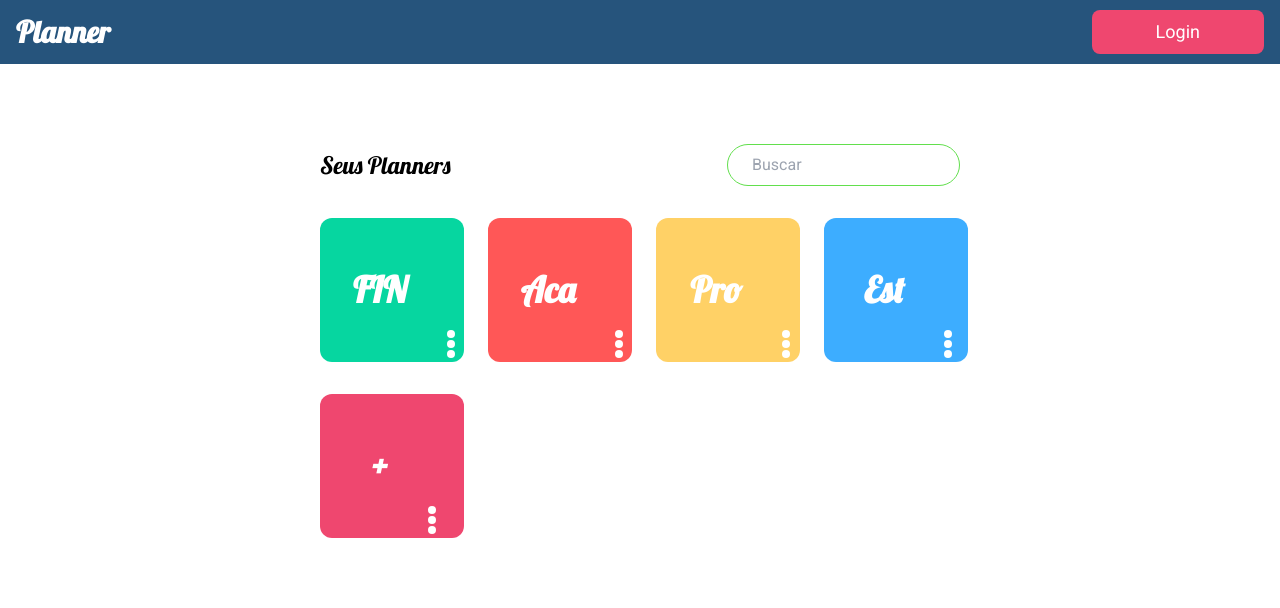
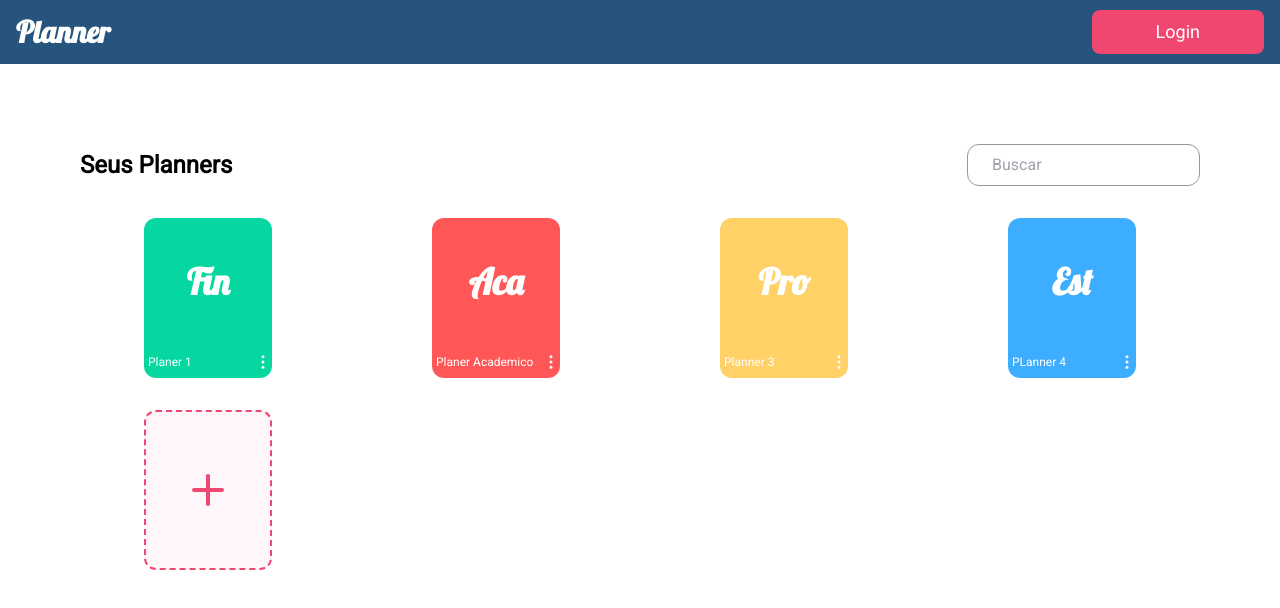
Before and after one commit to DanielCabral/planner-pw, a React (Create React App) app: page /planners in a window 1280 px wide. Shown: the top 608 px of the page. Built offline with nearby package versions, Linux system fonts and the light colour scheme.

Commit message:
changes in planners screen, and add edit planner screen

```diff
--- a/package.json
+++ b/package.json
@@ -9,6 +9,7 @@
     "@testing-library/user-event": "^12.1.10",
     "react": "^17.0.2",
     "react-dom": "^17.0.2",
+    "react-icons": "^4.3.1",
     "react-router-dom": "^5.3.0",
     "react-scripts": "4.0.3",
     "web-vitals": "^1.0.1"
--- a/src/App.js
+++ b/src/App.js
@@ -4,6 +4,7 @@ import Landing from './pages/home';
 import Login from './pages/login';
 import Planners from './pages/planners';
 import PlannerModel from './pages/PlannerModel';
+import EditPlanner from './pages/EditPlanner';
 
 
 function App() {
@@ -13,6 +14,7 @@ function App() {
             <Route exact path="/login" component={Login} />
             <Route exact path="/planners" component={Planners} />
             <Route exact path="/new-planner" component={PlannerModel} />
+            <Route exact path="/edit-planner" component={EditPlanner} />
         </Switch>
   );
 }
--- /dev/null
+++ b/src/pages/EditPlanner/index.js
@@ -0,0 +1,45 @@
+import Header from '../../components/header';
+import {VscSplitHorizontal, VscSplitVertical} from 'react-icons/vsc'
+import {FiChevronLeft, FiChevronRight, FiPlus} from 'react-icons/fi'
+import {MdDelete} from 'react-icons/md'
+
+export default function EditPlanner() {
+    const col = () =>{
+        return (
+        <div className='w-80 h-96 bg-new-planner border-4 border-dotted border-secondary'>
+            <div className='ml-2 mt-2 flex flex-row'>
+                <button cursor='pointer' className=''>
+                    <VscSplitHorizontal className='p-1 text-secondary border border-secondary text-3xl rounded'/>
+                </button>
+                <button cursor='pointer' className=''>
+                    <VscSplitVertical className='ml-1 p-1 text-secondary border border-secondary text-3xl rounded'/>
+                </button>
+                <button cursor='pointer' className=''>
+                    <FiChevronLeft className='ml-1 p-1 text-secondary border border-secondary text-3xl rounded'/>
+                </button>
+                <button cursor='pointer' className=''>
+                    <FiChevronRight className='ml-1 p-1 text-secondary border border-secondary text-3xl rounded'/>
+                </button>
+                <button cursor='pointer' className=''>
+                    <MdDelete className='ml-1 p-1 text-secondary border border-secondary text-3xl rounded'/>
+                </button>
+            </div>
+            <div className='h-80 flex items-center justify-center'>
+                <FiPlus className='ml-1 p-1 text-secondary text-7xl'/>
+            </div>
+           </div>
+    )
+}
+
+    return (
+       <div className='w-full h-screen'>
+          <Header />
+
+          <div className='mt-10 w-full grid gap-4 grid-cols-3 place-items-center'>
+           {col()}
+           {col()}
+           {col()}
+          </div>
+       </div>
+    );
+}
--- a/src/pages/login/index.js
+++ b/src/pages/login/index.js
@@ -7,32 +7,37 @@ import {Link} from 'react-router-dom';
 
 export default function Login() {
     return (
-       <div className='w-full h-screen'>
+       <div className='w-full'>
           <Header />
           <div className='flex flex-row'>
-              <div className='mt-36 w-full h-auto flex flex-col justify-start items-center'>
-               <form className='px-20 py-12 shadow-lg border rounded-xl flex flex-col items-center justify-center'>
-                   <p className='text-3xl leading-normal font-serif mb-4'>Login</p>
-                   <div  className='flex flex-row items-end'>
-                    <img src={User} alt='' className='h-6 w-6'/>
-                        <div className='ml-3 flex flex-col'>
-                            <p className='text-sm text-bold'>E-mail</p>
-                            <input className='border-2 shadow-inner border-secondary rounded' type='text'/>
+              <div className='mt-12 mb-14 w-full flex flex-col flex-grow justify-start items-center'>
+               <form className='px-20 py-12 h-96 shadow-lg shadow-x rounded-xl flex flex-col items-center justify-start'>
+                   <p className='text-lg leading-normal mt-4'>Login</p>
+                   <div className='mt-4'>
+                   <div  className='flex flex-col'>
+                   <p className='text-sm text-bold'>E-mail</p>
+                        <div className='group mb-3 flex flex-row items-center border-2 shadow-inner border-stroke focus:border-secondary rounded-lg'>
+                            <img src={User} alt='' className='h-5 w-5 relative'/>
+                            <input className='h-8 outline-none focus:outline-none group-focus:border-secondary' type='text'/>
                         </div>
                    </div>
-                   <div  className='flex flex-row items-end'>
-                    <img src={Lock} alt='' className='h-6 w-6'/>
-                        <div className='ml-3 flex flex-col'>
-                            <p className='text-sm text-bold'>Senha</p>
-                            <input className='border-2 border-secondary shadow-inner rounded' type='password'/>
+
+                   <div  className='flex flex-col'>
+                   <p className='text-sm text-bold'>Senha</p>
+                        <div className='group mb-3 flex flex-row items-center border-2 shadow-inner border-stroke focus:border-secondary rounded-lg'>
+                            <img src={Lock} alt='' className='h-5 w-5 relative'/>
+                            <input className='h-8 outline-none focus:outline-none group-focus:border-secondary' type='password'/>
                         </div>
                    </div>
-                   <Link className='w-full mt-6 px-6 py-1 bg-secondary text-white rounded-lg text-center' to='planners'>Entrar</Link>
+                   </div>
+                   <Link className='w-full mt-1 underline text-sm text-left text-gray' to='planners'>Esqueceu a senha</Link>
+                   <Link className='w-full mt-3 px-6 py-2 bg-secondary text-white rounded-lg text-center' to='planners'>Entrar</Link>
+                   <p className='mt-6 text-sm cursor-pointer ::before'>Ainda não tem conta?</p> <a href="/home" className='text-secondary underline'>Registre-se</a>
                </form>
-               <a href="/home" className='mt-3 text-sm cursor-pointer'>Ainda Não tenho conta</a>
               </div>
-              <div className='w-full flex flex-col justify-center items-center mr-24'>
-                <img className='h-128 w-128' src={Paper} alt='Stay Home'/>
+              <div className='mt-12 w-full flex flex-col justify-center items-center mr-24'>
+                  <p className='font-serif text-primary text-7xl -mb-8'>Planner</p>
+                <img className='h-128 w-128 transform scale-75' src={Paper} alt='Stay Home'/>
               </div>
           </div>
        </div>
--- a/src/pages/planners/index.js
+++ b/src/pages/planners/index.js
@@ -1,46 +1,58 @@
 import {Link} from 'react-router-dom'
+import {FiPlus, FiMoreVertical} from 'react-icons/fi'
 import Header from '../../components/header';
 
 export default function Planners() {
+    const planners = [
+        {
+            id: '1',
+            type: 'Fin',
+            title: 'Planer 1',
+        },
+        {
+            id: '2',
+            type: 'Aca',
+            title: 'Planer Academico',
+        },
+        {
+            id: '3',
+            type: 'Pro',
+            title: 'Planner 3',
+        },
+        {
+            id: '4',
+            type: 'Est',
+            title: 'PLanner 4',
+        }
+    ];
+
+    const colors = ['fourth', 'danger', 'third', 'link'];
+
     return (
        <div className='w-full h-screen'>
           <Header />
-          <div className='pt-20 px-80'>
+          <div className='pt-20 px-20'>
               <div className='w-full flex flex-row justify-between items-center'>
-                  <p className='font-serif text-2xl'>Seus Planners</p>
-                  <input className="border rounded-3xl border-success px-6 py-2" placeholder="Buscar"></input>
+                  <p className='font-bold text-2xl'>Seus Planners</p>
+                  <input className="border rounded-xl border-stroke focus:border-success px-6 py-2 outline-none focus:outline-none" placeholder="Buscar"></input>
               </div>
-              <div className="mt-8 grid grid-cols-4 gap-8">
-                    <div className="w-36 h-36 bg-fourth rounded-xl flex justify-center items-center">
-                        <p className="text-white font-serif font-bold text-4xl">FIN</p>
-                        <div className="mb-2 relative top-12 left-10 h-2 w-2 bg-white rounded-full"></div>
-                        <div className="mb-1 relative top-14 left-8 h-2 w-2 bg-white rounded-full"></div>
-                        <div className="relative top-16 left-6 h-2 w-2 bg-white rounded-full"></div>
-                    </div>
-                    <div className="w-36 h-36 bg-danger rounded-xl flex justify-center items-center">
-                        <p className="text-white font-serif font-bold text-4xl">Aca</p>
-                        <div className="mb-2 relative top-12 left-10 h-2 w-2 bg-white rounded-full"></div>
-                        <div className="mb-1 relative top-14 left-8 h-2 w-2 bg-white rounded-full"></div>
-                        <div className="relative top-16 left-6 h-2 w-2 bg-white rounded-full"></div>
-                    </div>
-                    <div className="w-36 h-36 bg-third rounded-xl flex justify-center items-center">
-                        <p className="text-white font-serif font-bold text-4xl">Pro</p>
-                        <div className="mb-2 relative top-12 left-10 h-2 w-2 bg-white rounded-full"></div>
-                        <div className="mb-1 relative top-14 left-8 h-2 w-2 bg-white rounded-full"></div>
-                        <div className="relative top-16 left-6 h-2 w-2 bg-white rounded-full"></div>
-                    </div>
-                    <div className="w-36 h-36 bg-link rounded-xl flex justify-center items-center">
-                        <p className="text-white font-serif font-bold text-4xl">Est</p>
-                        <div className="mb-2 relative top-12 left-10 h-2 w-2 bg-white rounded-full"></div>
-                        <div className="mb-1 relative top-14 left-8 h-2 w-2 bg-white rounded-full"></div>
-                        <div className="relative top-16 left-6 h-2 w-2 bg-white rounded-full"></div>
-                    </div>
+              <div className="mt-8 grid grid-cols-4 gap-8 place-items-center">
+                    {
+                        planners.map((planner, i) => (
+                            <div key={planner.id} className={`w-32 h-40 bg-${colors[i%colors.length]} rounded-xl `}>
+                                <div className='h-32 flex justify-center items-center'>
+                                    <p className="text-white font-serif font-bold text-4xl">{planner.type}</p>
+                                </div>
+                                <div className="h-8 mb-4 w-full flex justify-between items-center">
+                                    <p className="ml-1 text-white font-light text-xs">{planner.title}</p>
+                                    <a href='/planners'className='cursor-pointer'><FiMoreVertical className='text-white text-lg' /></a>
+                                </div>
+                            </div>
+                        ))
+                    }
                     <Link to='new-planner' className='cursor-pointer'>
-                    <div className="w-36 h-36 bg-secondary rounded-xl flex justify-center items-center">
-                        <p className="text-white font-serif font-bold text-4xl">+</p>
-                        <div className="mb-2 relative top-12 left-10 h-2 w-2 bg-white rounded-full"></div>
-                        <div className="mb-1 relative top-14 left-8 h-2 w-2 bg-white rounded-full"></div>
-                        <div className="relative top-16 left-6 h-2 w-2 bg-white rounded-full"></div>
+                    <div className="w-32 h-40 bg-new-planner rounded-xl border-2 border-dashed tracking-widest border-secondary flex justify-center items-center">
+                        <FiPlus className="text-secondary font-serif font-bold text-5xl"/>
                     </div>
                     </Link>
               </div>
--- a/tailwind.config.js
+++ b/tailwind.config.js
@@ -18,13 +18,14 @@ module.exports = {
           'success': '#62DF4D',
           'link': '#3DADFF',
           'back-dark':'#F5F5F5',
+          'stroke': '#989898',
+          'gray': '#292929',
+          'new-planner': '#FEF6F8'
         }
     },
   },
   variants: {
-    extend: {
-      border: ['hover'],
-    },
+      border: ['hover', 'focus', 'group-focus'],
   },
   plugins: [],
 }
```
Also changed, not shown: src/pages/PlannerModel/index.js (+11 -7 lines), 1 other file (tests, documents, lock files or other folders).
